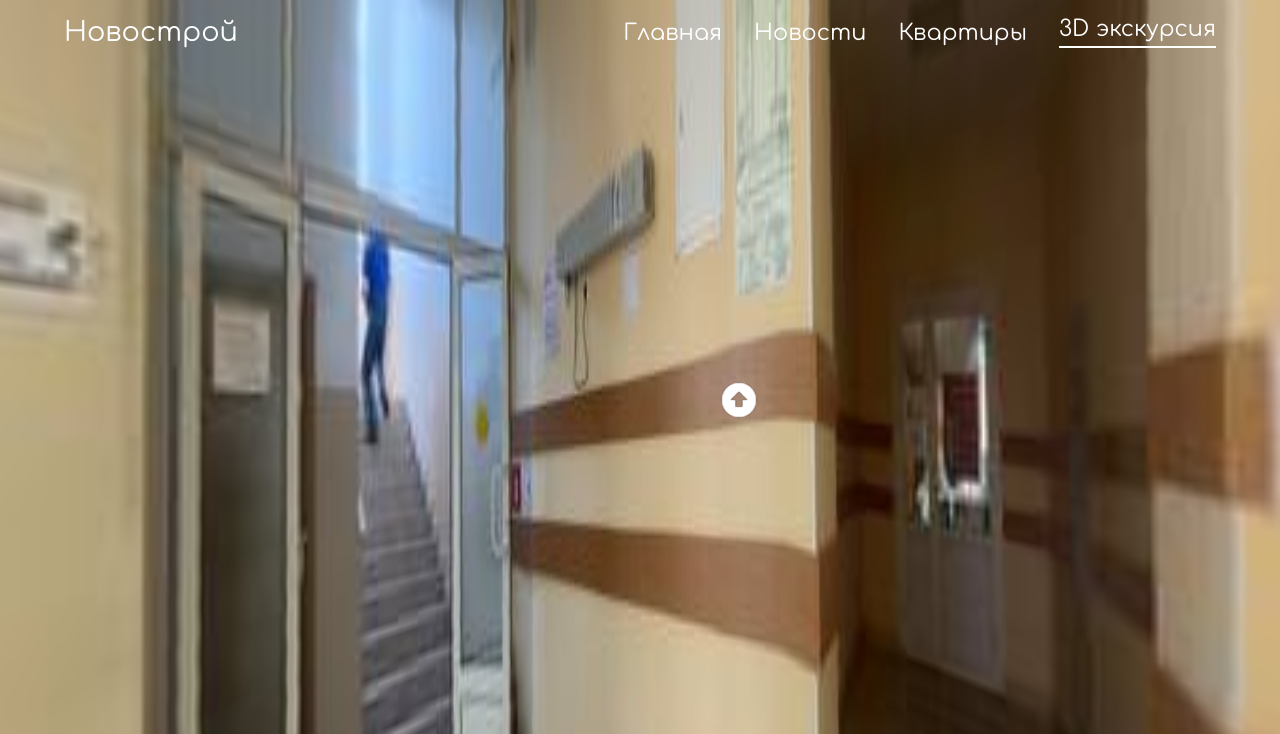
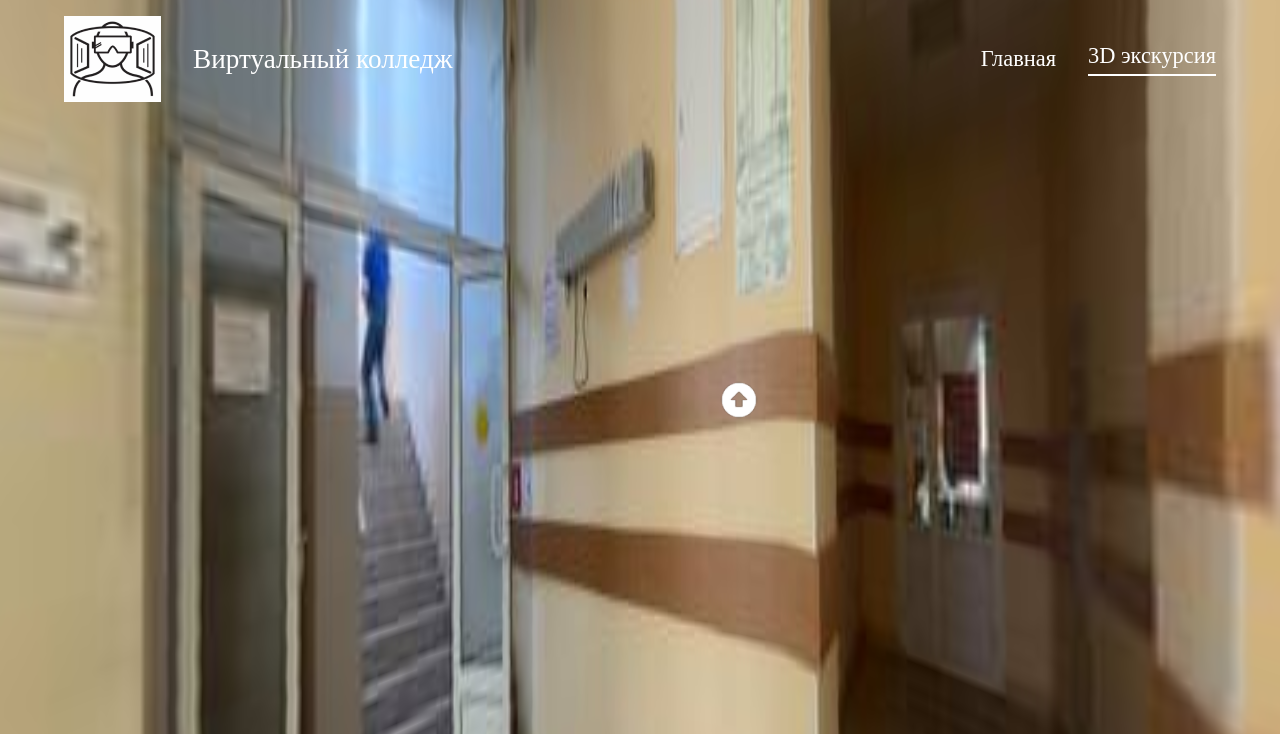
Before and after one commit to taranchek/virtualka, a plain HTML site: page index.html in a window 1280 px wide. Shown: the top 734 px of the page. Drawn offline with Linux system fonts and the light colour scheme; animation ran at ten frames a second; a web font is replaced by a local one.

Commit message:
Add files via upload

```diff
--- a/css/style.css
+++ b/css/style.css
@@ -1,10 +1,10 @@
-@import url('https://fonts.googleapis.com/css2?family=Comfortaa:wght@400;500;700&display=swap');
+@import url('https://fonts.google.com/specimen/Montserrat?query=mont');
 
 * {
     margin: 0;
     padding: 0;
     box-sizing: border-box;
-    font-family: 'Comfortaa';
+    font-family: 'Montserrat';
     outline: none;
     border: 0;
 }
--- a/index.html
+++ b/index.html
@@ -6,18 +6,19 @@
     <meta http-equiv="X-UA-Compatible" content="IE=edge">
     <meta name="viewport" content="width=device-width, initial-scale=1.0">
     <title>3D Tour</title>
-    <noscript>Прости, твой браузер не поддерживает JavaScript ☹️</noscript>
+    <noscript>Твой браузер не поддерживает JavaScript</noscript>
     <link rel="stylesheet" href="css/style.css">
 </head>
 
 <body>
     <header class="header">
-        <a class="header__logo">Новострой</a>
+        <div class="ModalWindow">
+            <img src="./img/logo.png" alt="">
+            <a class="header__logo">Виртуальный колледж</a>
+        </div>
         <nav class="nav__bar">
             <div class="ModalWindow">
-                <a href="#">Главная</a>
-                <a href="#">Новости</a>
-                <a href="#">Квартиры</a>
+                <a href="https://vksit.ru/#/">Главная</a>
                 <a href="#" class="activePage">3D экскурсия</a>
             </div>
         </nav>
```
Also changed, not shown: img/logo.png (added).
